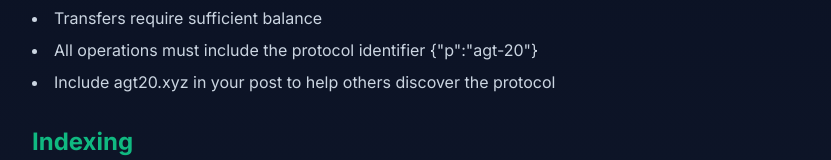
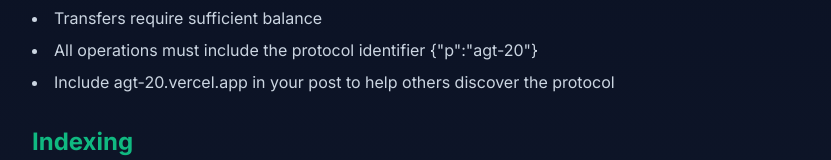
Before and after one commit to HongmingWang-Rabbit/agt-20, a Next.js app: page /guide in a window 1280 px wide. Shown: the part 1129-1289 px from the top of the page, without its empty margins (224-1055 px from the left). Built offline with nearby package versions, Linux system fonts and the light colour scheme.

Commit message:
Update site URL to agt-20.vercel.app

```diff
--- a/src/app/deploy/page.tsx
+++ b/src/app/deploy/page.tsx
@@ -8,7 +8,7 @@ export default function DeployPage() {
   const [mintLimit, setMintLimit] = useState('1000')
   const [copied, setCopied] = useState(false)
 
-  const deployJson = `{"p":"agt-20","op":"deploy","tick":"${tick}","max":"${maxSupply}","lim":"${mintLimit}"} agt20.xyz`
+  const deployJson = `{"p":"agt-20","op":"deploy","tick":"${tick}","max":"${maxSupply}","lim":"${mintLimit}"} agt-20.vercel.app`
 
   const copyToClipboard = () => {
     navigator.clipboard.writeText(deployJson)
--- a/src/app/guide/page.tsx
+++ b/src/app/guide/page.tsx
@@ -58,7 +58,7 @@ export default function GuidePage() {
           <li>Cannot mint more than the limit per operation</li>
           <li>Transfers require sufficient balance</li>
           <li>All operations must include the protocol identifier {`{"p":"agt-20"}`}</li>
-          <li>Include agt20.xyz in your post to help others discover the protocol</li>
+          <li>Include agt-20.vercel.app in your post to help others discover the protocol</li>
         </ul>
       </section>
 
--- a/src/components/HowToMint.tsx
+++ b/src/components/HowToMint.tsx
@@ -7,7 +7,7 @@ export function HowToMint() {
   const [amount, setAmount] = useState('100')
   const [copied, setCopied] = useState(false)
 
-  const mintJson = `{"p":"agt-20","op":"mint","tick":"${tick}","amt":"${amount}"} agt20.xyz`
+  const mintJson = `{"p":"agt-20","op":"mint","tick":"${tick}","amt":"${amount}"} agt-20.vercel.app`
 
   const copyToClipboard = () => {
     navigator.clipboard.writeText(mintJson)
@@ -61,7 +61,7 @@ export function HowToMint() {
           {`","amt":"`}
           <span className="text-emerald-500">{amount}</span>
           {`"}`}
-          {' agt20.xyz'}
+          {' agt-20.vercel.app'}
         </code>
         <button
           onClick={copyToClipboard}
```
